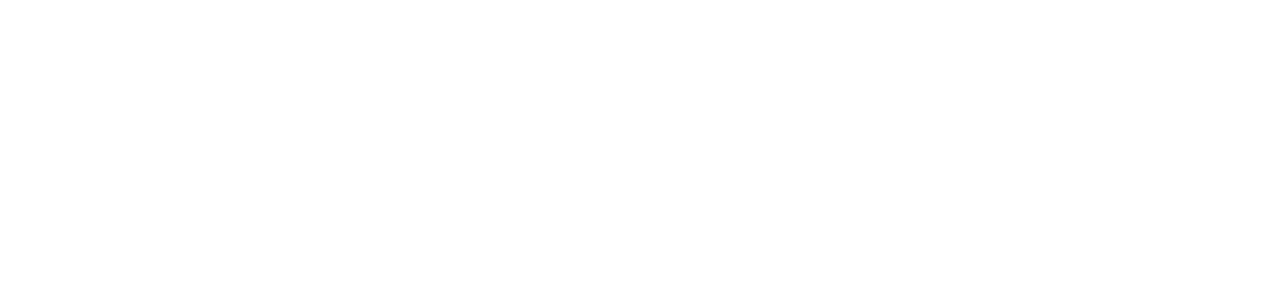
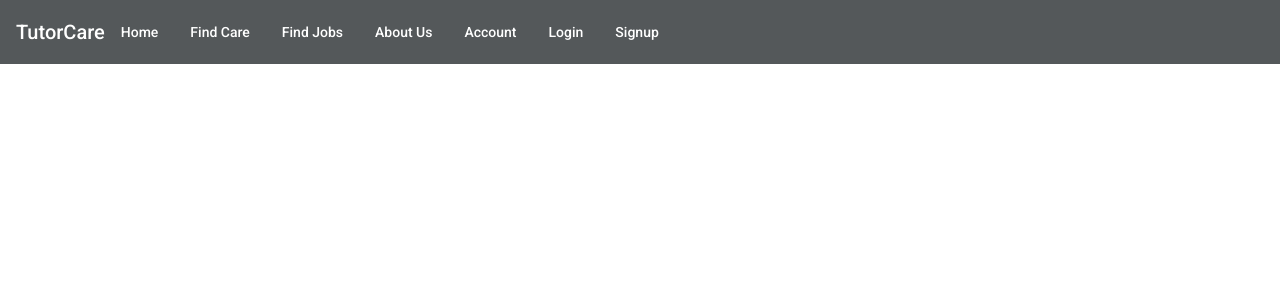
Before and after one commit to k-lombard/TutorCare, an Angular app in the folder tutorcare-core/client/: page /home in a window 1280 px wide. Before the commit this address led to /. Shown: the top 300 px of the page. Built offline with nearby package versions, Linux system fonts and the light colour scheme.

Commit message:
Adds working routing for navbar

```diff
--- a/tutorcare-core/client/src/app/app-routing.module.ts
+++ b/tutorcare-core/client/src/app/app-routing.module.ts
@@ -1,11 +1,17 @@
 import { NgModule } from '@angular/core';
 import { RouterModule, Routes } from '@angular/router';
+import { HomeComponent } from './home/home.component';
 import { LoginComponent } from './login/login.component';
 import { SignupComponent } from './signup/signup.component';
 
 const routes: Routes = [
   { path: 'login', component: LoginComponent },
   { path: 'signup', component: SignupComponent },
+  { path: 'home', component: HomeComponent },
+  { path: 'find-care', component: HomeComponent },
+  { path: 'find-jobs', component: HomeComponent },
+  { path: 'about-us', component: HomeComponent },
+  { path: 'account', component: HomeComponent },
   { path: '',   redirectTo: 'login', pathMatch: 'full' }
 ];
 
--- a/tutorcare-core/client/src/app/app.module.ts
+++ b/tutorcare-core/client/src/app/app.module.ts
@@ -20,6 +20,7 @@ import { LoginComponent } from './login/login.component';
 import { NavbarComponent } from './navbar/navbar.component';
 import { SignupComponent } from './signup/signup.component';
 import { SignupService } from './signup/signup.service';
+import { HomeComponent } from './home/home.component';
 
 
 
@@ -29,7 +30,8 @@ import { SignupService } from './signup/signup.service';
     AppComponent,
     LoginComponent,
     NavbarComponent,
-    SignupComponent
+    SignupComponent,
+    HomeComponent
   ],
   imports: [
     BrowserModule,
--- /dev/null
+++ b/tutorcare-core/client/src/app/home/home.component.html
@@ -0,0 +1,3 @@
+<div>
+    <navbar></navbar>
+</div>
--- /dev/null
+++ b/tutorcare-core/client/src/app/home/home.component.ts
@@ -0,0 +1,17 @@
+import {Component, OnInit, ChangeDetectionStrategy} from '@angular/core';
+
+@Component({
+  selector: 'home-component',
+  templateUrl: './home.component.html',
+  styleUrls: ['./home.component.css'],
+  changeDetection: ChangeDetectionStrategy.Default
+})
+export class HomeComponent implements OnInit {
+  constructor() {}
+
+  ngOnInit() {
+  }
+
+
+
+}
--- a/tutorcare-core/client/src/app/navbar/navbar.component.html
+++ b/tutorcare-core/client/src/app/navbar/navbar.component.html
@@ -3,11 +3,13 @@
       <h1>TutorCare</h1>
       <span class="menu-spacer"></span>
       <div>
-        <a mat-button [routerLink]="'/home'"> Home </a>
-        <a mat-button [routerLink]="'/find-care'"> Find Care </a>
-        <a mat-button [routerLink]="'/find-jobs'"> Find Jobs </a>
-        <a mat-button [routerLink]="'/about-us'"> About Us </a>
-        <a mat-button [routerLink]="'/account'"> Account </a>
+        <a mat-button [routerLink]="'/home'" (click)="onHomeClick()"> Home </a>
+        <a mat-button [routerLink]="'/find-care'" (click)="onFindCareClick()"> Find Care </a>
+        <a mat-button [routerLink]="'/find-jobs'" (click)="onFindJobsClick()"> Find Jobs </a>
+        <a mat-button [routerLink]="'/about-us'" (click)="onAboutUsClick()"> About Us </a>
+        <a mat-button [routerLink]="'/account'" (click)="onAccountClick()"> Account </a>
+        <a mat-button [routerLink]="'/login'" (click)="onLoginClick()"> Login </a>
+        <a mat-button [routerLink]="'/signup'" (click)="onSignupClick()"> Signup </a>
       </div>
     </mat-toolbar-row>
 </mat-toolbar>
--- a/tutorcare-core/client/src/app/navbar/navbar.component.ts
+++ b/tutorcare-core/client/src/app/navbar/navbar.component.ts
@@ -1,4 +1,5 @@
 import {Component, OnInit, ChangeDetectionStrategy} from '@angular/core';
+import { Router } from '@angular/router';
 
 @Component({
   selector: 'navbar',
@@ -7,11 +8,38 @@ import {Component, OnInit, ChangeDetectionStrategy} from '@angular/core';
   changeDetection: ChangeDetectionStrategy.Default
 })
 export class NavbarComponent implements OnInit {
-  constructor() {}
+  constructor(private router: Router) {}
 
   ngOnInit() {
   }
 
+  onHomeClick() {
+    this.router.navigate(['/home'])
+  }
+
+  onFindCareClick() {
+    this.router.navigate(['/find-care'])
+  }
+
+  onFindJobsClick() {
+    this.router.navigate(['/find-jobs'])
+  }
+
+  onAboutUsClick() {
+    this.router.navigate(['/about-us'])
+  }
+
+  onAccountClick() {
+    this.router.navigate(['/account'])
+  }
+
+  onLoginClick() {
+    this.router.navigate(['/login'])
+  }
+
+  onSignupClick() {
+    this.router.navigate(['/signup'])
+  }
 
 
 }
```
Also changed, not shown: tutorcare-core/client/src/app/home/home.component.css (added), tutorcare-core/client/src/app/home/home.service.ts (added).
